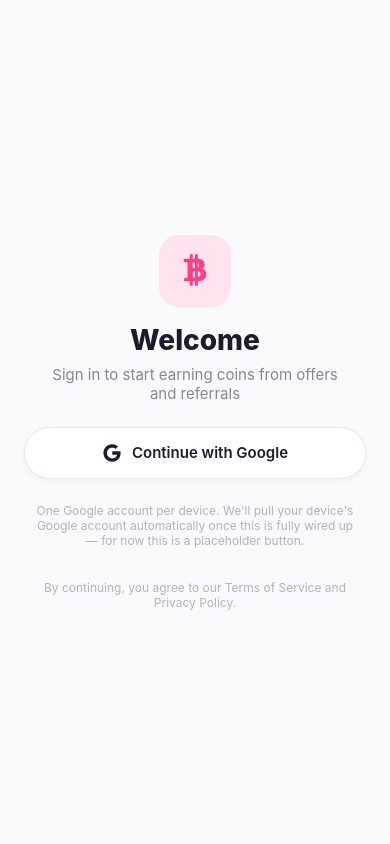
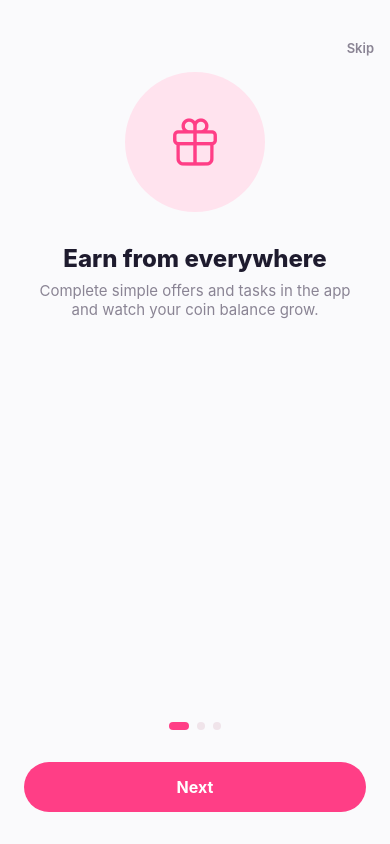
Before and after one commit to sxmnlxi/Nlxiradhe, a React Native app: screen / in a window 390 px wide. Built offline with nearby package versions, Linux system fonts and the light colour scheme.

Commit message:
Update App.js

```diff
--- a/App.js
+++ b/App.js
@@ -3,18 +3,35 @@ import { StatusBar } from 'expo-status-bar';
 import { SafeAreaProvider } from 'react-native-safe-area-context';
 import AppNavigator from './src/navigation/AppNavigator';
 import LoginScreen from './src/screens/LoginScreen';
+import SplashScreen from './src/screens/SplashScreen';
+import OnboardingScreen from './src/screens/OnboardingScreen';
 
 export default function App() {
+  const [stage, setStage] = useState('splash');
   const [user, setUser] = useState(null);
 
   return (
     <SafeAreaProvider>
-      <StatusBar style="dark" />
-      {user ? (
-        <AppNavigator />
-      ) : (
-        <LoginScreen onLoginSuccess={(userInfo) => setUser(userInfo)} />
+      <StatusBar style={stage === 'splash' ? 'light' : 'dark'} />
+
+      {stage === 'splash' && (
+        <SplashScreen onFinish={() => setStage('onboarding')} />
       )}
+
+      {stage === 'onboarding' && (
+        <OnboardingScreen onFinish={() => setStage('login')} />
+      )}
+
+      {stage === 'login' && (
+        <LoginScreen
+          onLoginSuccess={(userInfo) => {
+            setUser(userInfo);
+            setStage('app');
+          }}
+        />
+      )}
+
+      {stage === 'app' && <AppNavigator />}
     </SafeAreaProvider>
   );
 }
```
